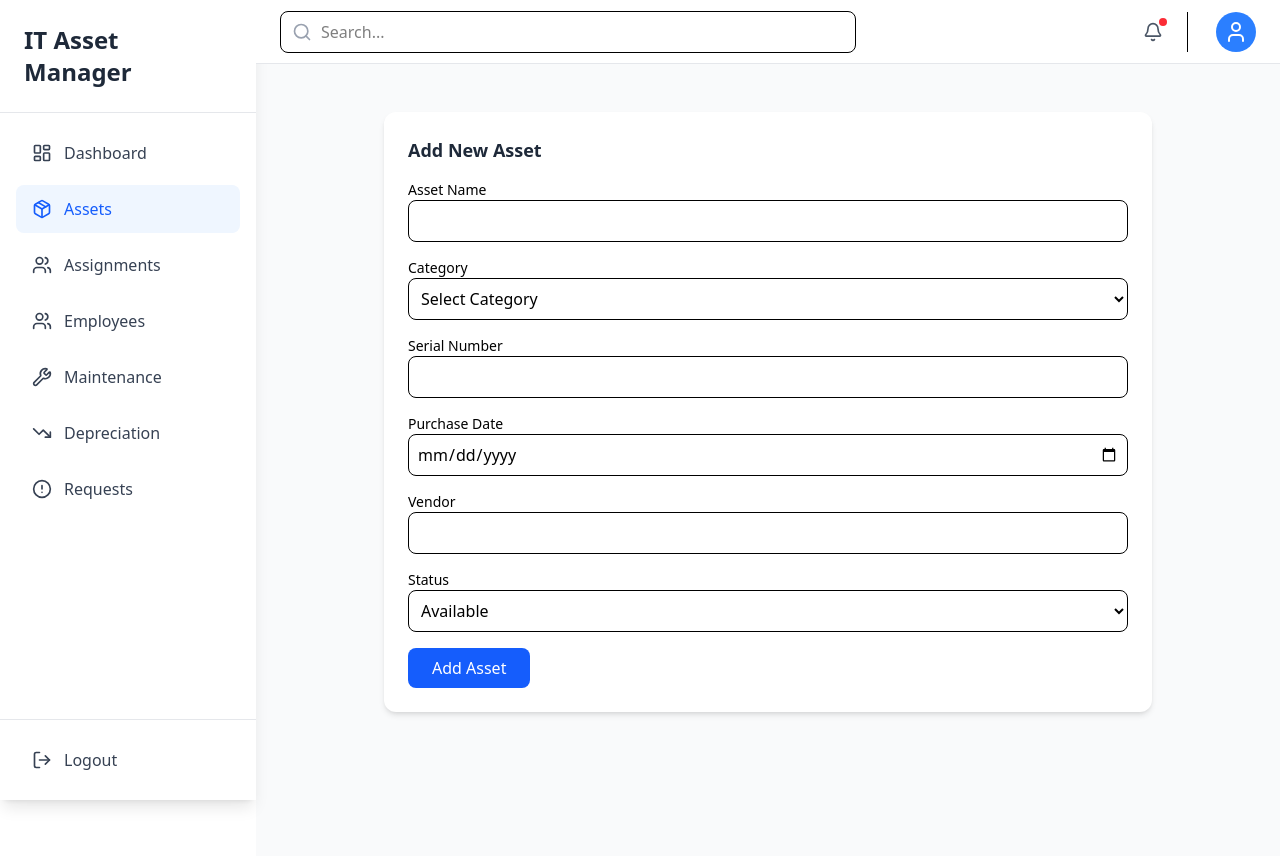
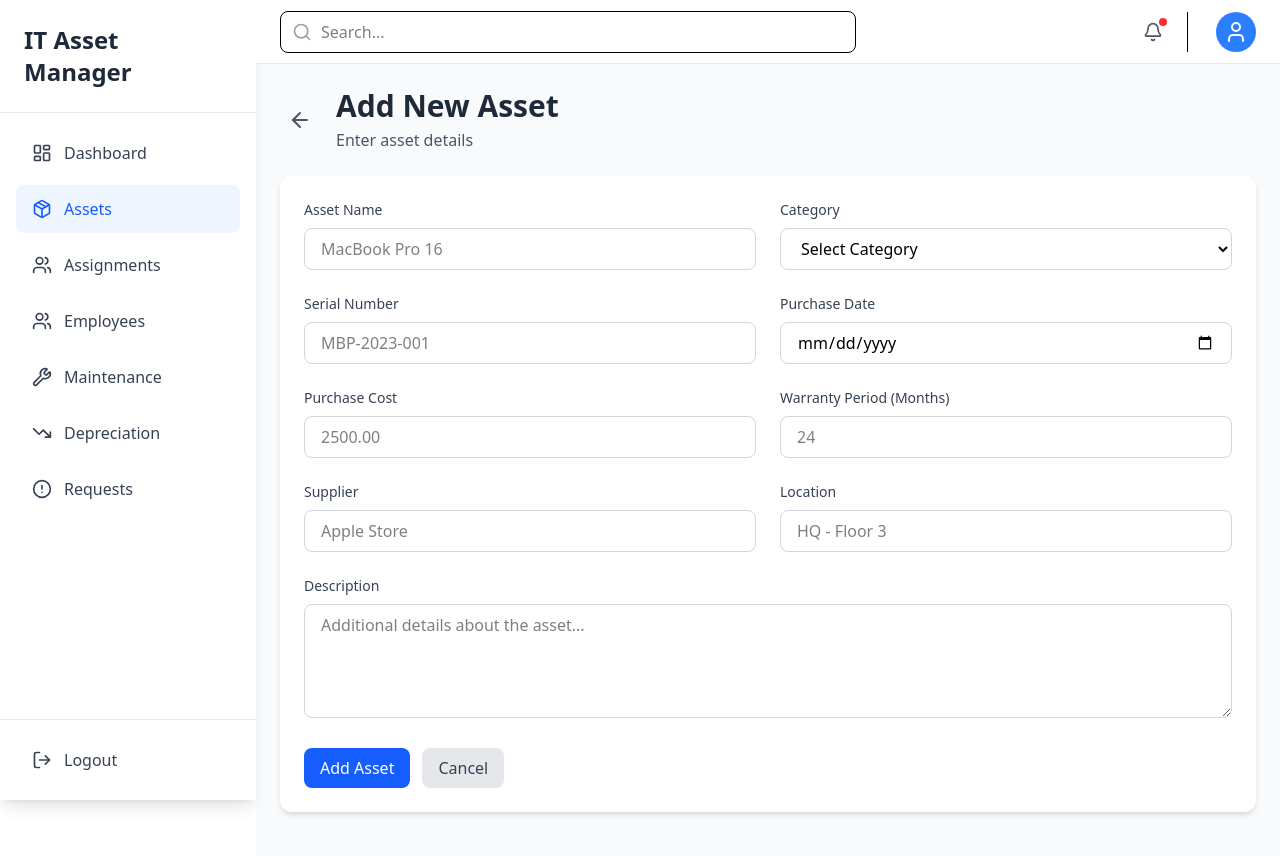
Before and after one commit to immbibek/IT_Asset_Management_System, a React app in the folder frontend/: page /assets/add in a window 1280 px wide. Shown: the top 856 px of the page. Built offline with nearby package versions, Linux system fonts and the light colour scheme; the HTML template or start-up script is replaced by a standard one.

Commit message:
Manage and Oraganized CodeBase maintain for AddAssetPage.jsx

```diff
--- a/frontend/src/pages/Assets/AddAssetPage.jsx
+++ b/frontend/src/pages/Assets/AddAssetPage.jsx
@@ -1,122 +1,81 @@
-import React, { useState } from "react";
+import { useState } from "react";
+import { useNavigate } from "react-router-dom";
+import { ArrowLeft } from "lucide-react";
 import Card from "../../components/ui/Card";
+import Button from "../../components/ui/Button";
+import AssetForm from "../../components/assets/AssetForm";
 
 const AddAssetPage = () => {
+  const navigate = useNavigate();
+
   const [formData, setFormData] = useState({
-    assetName: "",
+    name: "",
     category: "",
     serialNumber: "",
     purchaseDate: "",
-    vendor: "",
-    status: "Available",
+    cost: "",
+    warranty: "",
+    supplier: "",
+    location: "",
+    description: "",
   });
 
-  const handleChange = (e) => {
-    setFormData({
-      ...formData,
-      [e.target.name]: e.target.value,
-    });
-  };
+  const handleChange = (e) =>
+    setFormData({ ...formData, [e.target.name]: e.target.value });
 
   const handleSubmit = (e) => {
     e.preventDefault();
-
-    // For Now: Just log the data
-    console.log("New Asset Added:", formData);
-
-    // Later this will call backend:
-    // await axios.post("/api/assets", formData);
-
-    alert("Asset added successfully!");
+    console.log("Asset Submitted:", formData);
+    navigate("/assets");
   };
 
   return (
-    <div className="p-6">
-      <Card title="Add New Asset" className="max-w-3xl mx-auto">
-        <form onSubmit={handleSubmit} className="space-y-4">
+    <div className="space-y-6">
+      {/* Header */}
+      <div className="flex items-center gap-4">
+        <button
+          onClick={() => navigate("/assets")}
+          className="p-2 hover:bg-gray-100 rounded-lg transition"
+        >
+          <ArrowLeft className="w-6 h-6 text-gray-600" />
+        </button>
+        <div>
+          <h1 className="text-3xl font-bold text-gray-800">Add New Asset</h1>
+          <p className="text-gray-600 mt-1">Enter asset details</p>
+        </div>
+      </div>
+
+      {/* Form */}
+      <Card>
+        <form onSubmit={handleSubmit} className="space-y-6">
+          <AssetForm formData={formData} handleChange={handleChange} />
+
           <div>
-            <label className="block text-sm font-medium">Asset Name</label>
-            <input
-              type="text"
-              name="assetName"
-              value={formData.assetName}
+            <label className="block text-sm font-medium text-gray-700 mb-2">
+              Description
+            </label>
+            <textarea
+              name="description"
+              value={formData.description}
               onChange={handleChange}
-              required
-              className="w-full border rounded-lg p-2"
+              rows={4}
+              className="w-full px-4 py-2 border border-gray-300 rounded-lg focus:ring-2 focus:ring-blue-500"
+              placeholder="Additional details about the asset..."
             />
           </div>
 
-          <div>
-            <label className="block text-sm font-medium">Category</label>
-            <select
-              name="category"
-              value={formData.category}
-              onChange={handleChange}
-              required
-              className="w-full border rounded-lg p-2"
+          <div className="flex items-center gap-3">
+            <Button type="submit" variant="primary">
+              Add Asset
+            </Button>
+            <Button
+              type="button"
+              variant="secondary"
+              onClick={() => navigate("/assets")}
             >
-              <option value="">Select Category</option>
-              <option value="Laptop">Laptop</option>
-              <option value="Monitor">Monitor</option>
-              <option value="Keyboard">Keyboard</option>
-              <option value="Mouse">Mouse</option>
-            </select>
+              Cancel
+            </Button>
           </div>
-
-          <div>
-            <label className="block text-sm font-medium">Serial Number</label>
-            <input
-              type="text"
-              name="serialNumber"
-              value={formData.serialNumber}
-              onChange={handleChange}
-              className="w-full border rounded-lg p-2"
-            />
-          </div>
-
-          <div>
-            <label className="block text-sm font-medium">Purchase Date</label>
-            <input
-              type="date"
-              name="purchaseDate"
-              value={formData.purchaseDate}
-              onChange={handleChange}
-              className="w-full border rounded-lg p-2"
-            />
-          </div>
-
-          <div>
-            <label className="block text-sm font-medium">Vendor</label>
-            <input
-              type="text"
-              name="vendor"
-              value={formData.vendor}
-              onChange={handleChange}
-              className="w-full border rounded-lg p-2"
-            />
-          </div>
-
-          <div>
-            <label className="block text-sm font-medium">Status</label>
-            <select
-              name="status"
-              value={formData.status}
-              onChange={handleChange}
-              className="w-full border rounded-lg p-2"
-            >
-              <option value="Available">Available</option>
-              <option value="In Use">In Use</option>
-              <option value="Under Repair">Under Repair</option>
-              <option value="Disposed">Disposed</option>
-            </select>
-          </div>
-
-          <button
-            type="submit"
-            className="bg-blue-600 text-white px-6 py-2 rounded-lg hover:bg-blue-700"
-          >
-            Add Asset
-          </button>
         </form>
       </Card>
     </div>
```
